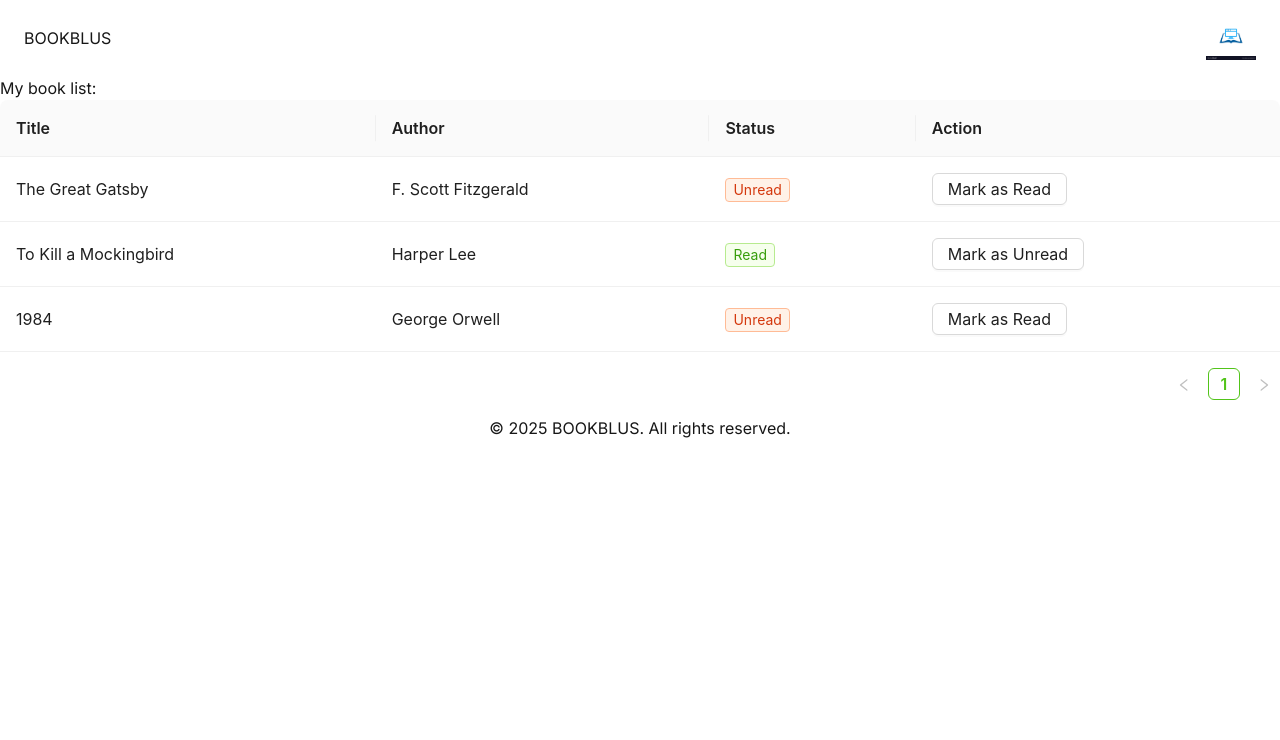
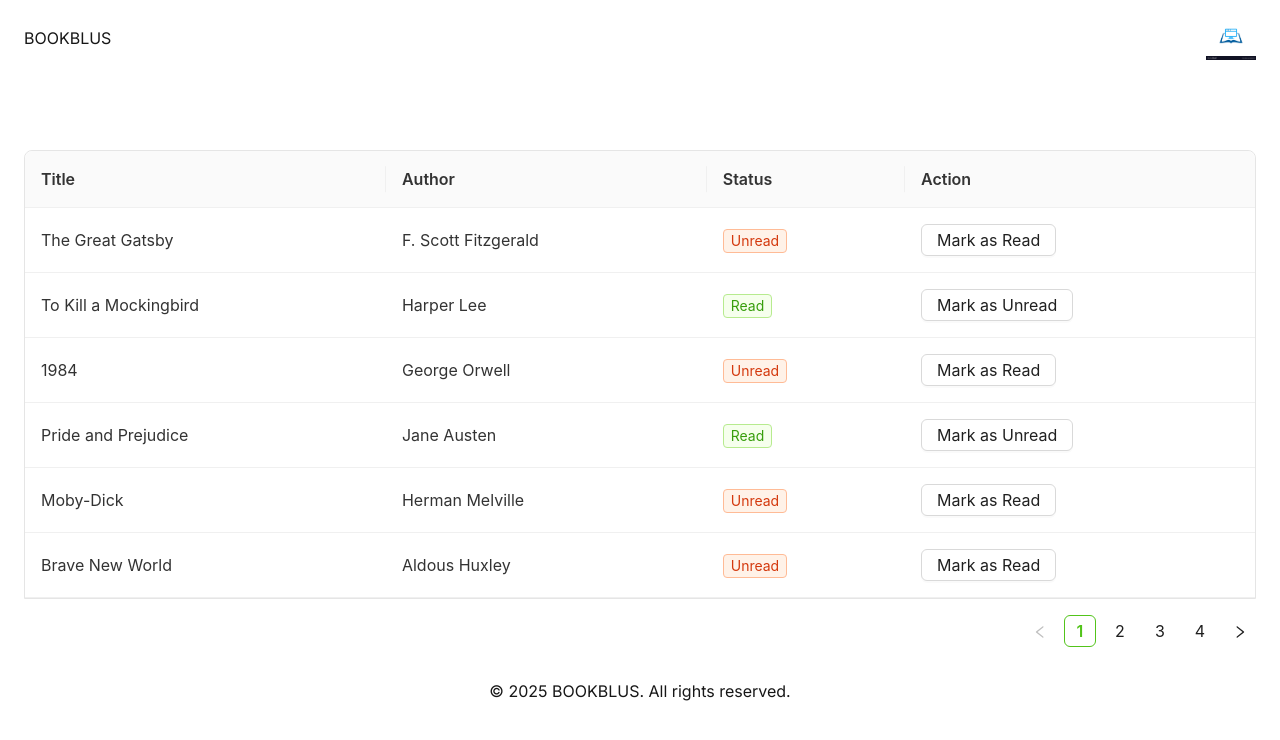
Before and after one commit to GIGAKLIBADZE/first-nextjs-app, a Next.js app: page /books in a window 1280 px wide. Shown: the top 740 px of the page. Built offline with nearby package versions, Linux system fonts and the light colour scheme; what @ant-design/nextjs-registry would draw is missing.

Commit message:
add the styles for /book route

```diff
--- a/package.json
+++ b/package.json
@@ -12,8 +12,8 @@
     "@ant-design/nextjs-registry": "^1.0.2",
     "antd": "^5.24.9",
     "next": "15.3.1",
-    "react": "^19.0.0",
-    "react-dom": "^19.0.0"
+    "react": "^18.3.1",
+    "react-dom": "^18.3.1"
   },
   "devDependencies": {
     "@eslint/eslintrc": "^3",
--- a/src/app/books/page.tsx
+++ b/src/app/books/page.tsx
@@ -1,7 +1,7 @@
 "use client";
 
 import React, { useState } from "react";
-import { Table, Button, Tag } from "antd";
+import { Table, Button, Tag, Typography } from "antd";
 
 const dataSource = [
   {
@@ -20,6 +20,120 @@ const dataSource = [
     key: "3",
     title: "1984",
     author: "George Orwell",
+    status: "Unread",
+  },
+  {
+    key: "4",
+    title: "Pride and Prejudice",
+    author: "Jane Austen",
+    status: "Read",
+  },
+  {
+    key: "5",
+    title: "Moby-Dick",
+    author: "Herman Melville",
+    status: "Unread",
+  },
+  {
+    key: "6",
+    title: "Brave New World",
+    author: "Aldous Huxley",
+    status: "Unread",
+  },
+  {
+    key: "7",
+    title: "The Catcher in the Rye",
+    author: "J.D. Salinger",
+    status: "Read",
+  },
+  {
+    key: "8",
+    title: "The Hobbit",
+    author: "J.R.R. Tolkien",
+    status: "Read",
+  },
+  {
+    key: "9",
+    title: "Fahrenheit 451",
+    author: "Ray Bradbury",
+    status: "Unread",
+  },
+  {
+    key: "10",
+    title: "Jane Eyre",
+    author: "Charlotte Brontë",
+    status: "Unread",
+  },
+  {
+    key: "11",
+    title: "Wuthering Heights",
+    author: "Emily Brontë",
+    status: "Read",
+  },
+  {
+    key: "12",
+    title: "Crime and Punishment",
+    author: "Fyodor Dostoevsky",
+    status: "Unread",
+  },
+  {
+    key: "13",
+    title: "The Odyssey",
+    author: "Homer",
+    status: "Read",
+  },
+  {
+    key: "14",
+    title: "The Brothers Karamazov",
+    author: "Fyodor Dostoevsky",
+    status: "Unread",
+  },
+  {
+    key: "15",
+    title: "Animal Farm",
+    author: "George Orwell",
+    status: "Read",
+  },
+  {
+    key: "16",
+    title: "The Alchemist",
+    author: "Paulo Coelho",
+    status: "Read",
+  },
+  {
+    key: "17",
+    title: "The Book Thief",
+    author: "Markus Zusak",
+    status: "Unread",
+  },
+  {
+    key: "18",
+    title: "The Kite Runner",
+    author: "Khaled Hosseini",
+    status: "Read",
+  },
+  {
+    key: "19",
+    title: "Slaughterhouse-Five",
+    author: "Kurt Vonnegut",
+    status: "Unread",
+  },
+  {
+    key: "20",
+    title: "A Tale of Two Cities",
+    author: "Charles Dickens",
+    status: "Unread",
+  },
+  {
+    key: "21",
+    title: "Les Misérables",
+    author: "Victor Hugo",
+    status: "Read",
+  },
+  {
+    key: "22",
+    title: "Don Quixote",
+    author: "Miguel de Cervantes",
     status: "Unread",
   },
 ];
@@ -60,10 +174,20 @@ export default function Books() {
       ),
     },
   ];
+
+  const { Title } = Typography;
+
   return (
-    <div>
-      <h1>My book list:</h1>
-      <Table columns={columns} dataSource={dataSource}></Table>
+    <div className="books-table">
+      <Title level={3} style={{ color: "white" }}>
+        My book list:
+      </Title>
+      <Table
+        className="custom-table"
+        pagination={{ pageSize: 6 }}
+        columns={columns}
+        dataSource={dataSource}
+      />
     </div>
   );
 }
--- a/src/app/globals.css
+++ b/src/app/globals.css
@@ -48,5 +48,24 @@ header {
 footer {
   display: flex;
   justify-content: center
-  /* margin: auto; */
 }
+
+.books-table {
+  padding: 1rem 1.5rem;
+  margin-top: 0.5rem;
+}
+
+.custom-table .ant-table-thead > tr > th {
+  background-color: #fafafa; /* Softer light gray */
+  color: #333;                /* Softer text color */
+}
+
+.custom-table .ant-table-tbody > tr > td {
+  background-color: #fff;     /* Pure white for consistency */
+  color: #333;
+}
+
+.custom-table .ant-table {
+  background-color: #fff;
+  border: 1px solid #e5e5e5;  /* Subtle border to distinguish */
+}
--- a/src/app/page.tsx
+++ b/src/app/page.tsx
@@ -1,4 +1,5 @@
 "use client";
+
 import { Button, Typography } from "antd";
 import Link from "next/link";
 
@@ -9,10 +10,10 @@ export default function Home() {
       <Title level={2} style={{ color: "white" }}>
         Welcome to Book Tracker
       </Title>
-      <h3 style={{ color: "#a89e9e" }}>
+      <Title level={3} style={{ color: "#a89e9e" }}>
         Track the books you’ve read and the ones you plan to read! Click below
         to view your book list.
-      </h3>
+      </Title>
       <Button type="primary" shape="round" size="large">
         <Link href="/books">Go to Book List!</Link>
       </Button>
```
Also changed, not shown: 1 other file (tests, documents, lock files or other folders).
